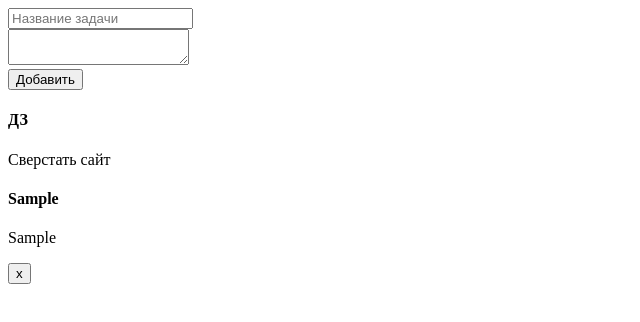
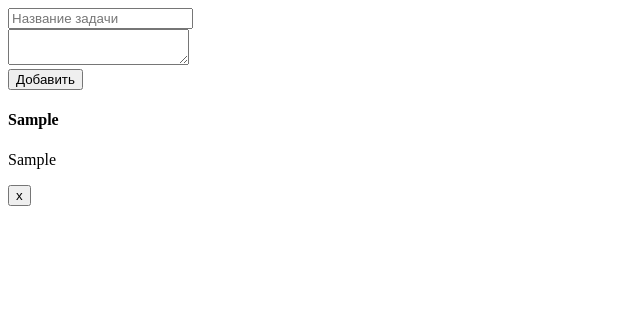
Before and after one commit to elaman1996/todo-list, a plain HTML site: page index.html in a window 1280 px wide. Both pictures are taken after typing "Sample", "Sample" into the empty fields and a click on the button "Добавить". Shown: the whole page, without its empty margins (0-640 px from the left). Drawn offline with Linux system fonts and the light colour scheme.

Commit message:
aded local storeje

```diff
--- a/index.html
+++ b/index.html
@@ -16,10 +16,10 @@
         <button id="add">Добавить</button>
     </form>
     <div class="list">
-        <div class="todo" style="margin-top: 20px;">
+        <!-- <div class="todo" style="margin-top: 20px;">
             <h4 class="todo_title">ДЗ</h4>
             <p class="todo_desc">Сверстать сайт</p>
-        </div>
+        </div> -->
     </div>
 
 
--- a/script.js
+++ b/script.js
@@ -3,10 +3,14 @@ const descArea = document.querySelector('#desc')
 const addBtn = document.querySelector('#add')
 const listDiv = document.querySelector('.list')
 
+
+let taskList = JSON.parse(localStorage.getItem('todoList')) || []
+
+
 const createAndAddTodo = (title, desc) => {
     // 0 '' null undefined NaN false
     //"efdsfgsd" "0.000001" не важно, {}, [], ()=> true
-    if (title && desc) {
+    if (titleInp.value && descArea.value) {
         const div = document.createElement('div')
         const h4 = document.createElement('h4')
         const p = document.createElement('p')
@@ -36,9 +40,26 @@ const createAndAddTodo = (title, desc) => {
     }
 }
 
+const addToArray = () => {
+    if (titleInp.value && descArea.value) {
+        const taskObj ={
+            title: titleInp.value,
+            desc: descArea.value
+        }
+        taskList = [...taskList, taskObj]
+
+        localStorage.setItem('todoList', JSON.stringify(taskList))
+
+
+
+        listDiv.innerHTML = ''
+        taskList.forEach(el => {
+            createAndAddTodo(el.title, el.desc)
+        })
+    }
+}
+
 addBtn.addEventListener('click', (e) => {
     e.preventDefault()
-    createAndAddTodo(titleInp.value, descArea.value)
-
-
+    addToArray()
 })
```
